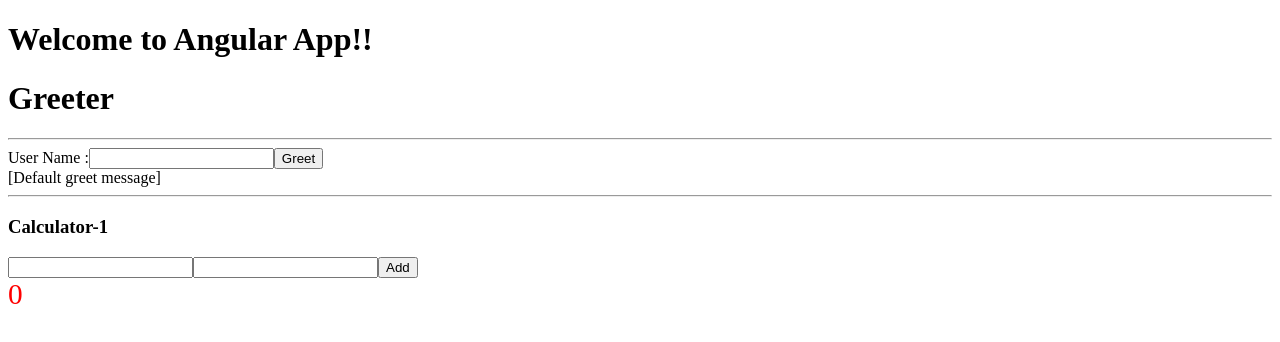
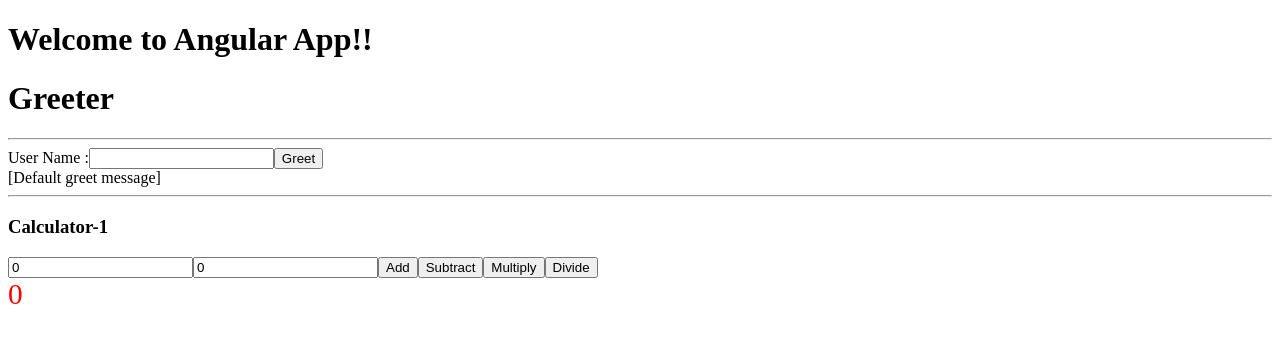
Before and after one commit to tkmagesh/Intelimedia-Angular2-Jul-2017, an Angular app in the folder hello-world-app/: page / in a window 1280 px wide. Shown: the top 342 px of the page. Built offline with nearby package versions, Linux system fonts and the light colour scheme.

Commit message:
Day-02 Complete

```diff
--- a/hello-world-app/src/app/app.module.ts
+++ b/hello-world-app/src/app/app.module.ts
@@ -1,5 +1,6 @@
 import { BrowserModule } from '@angular/platform-browser';
 import { NgModule } from '@angular/core';
+import { FormsModule } from '@angular/forms';
 
 import { AppComponent } from './app.component';
 import { GreeterComponent } from './greeter/greeter.component';
@@ -14,7 +15,8 @@
   ],
   //Module level import
   imports: [
-    BrowserModule
+    BrowserModule,
+    FormsModule
   ],
   //Non UI Entites (Services)
   providers: [],
--- a/hello-world-app/src/app/calculator/calculatorOne.component.html
+++ b/hello-world-app/src/app/calculator/calculatorOne.component.html
@@ -1,7 +1,11 @@
 <h3>Calculator-1</h3>
 <div>
-	<input type="number" #txtNumber1>
-	<input type="number" #txtNumber2>
-	<input type="button" value="Add" (click)="onAddClick(txtNumber1.value, txtNumber2.value)">
+	<input type="number" [(ngModel)]="n1">
+	<input type="number" [(ngModel)]="n2">
+
+	<input type="button" value="Add" (click)="onAddClick()">
+	<input type="button" value="Subtract" (click)="onSubtractClick()">
+	<input type="button" value="Multiply" (click)="onMultiplyClick()">
+	<input type="button" value="Divide" (click)="onDivideClick()">
 	<div class="result">{{result}}</div>
 </div>
--- a/hello-world-app/src/app/calculator/calculatorOne.component.ts
+++ b/hello-world-app/src/app/calculator/calculatorOne.component.ts
@@ -7,10 +7,22 @@
 })
 export class CalculatorOneComponent{
 	result : number = 0;
+	n1 : number = 0;
+	n2 : number = 0;
 
 	onAddClick(value1, value2){
-		let n1 : number = parseInt(value1, 10),
-			n2 : number = parseInt(value2, 10);
-		this.result = n1 + n2;
+		this.result = this.n1 + this.n2;
+	}
+
+	onSubtractClick(value1, value2){
+		this.result = this.n1 - this.n2;
+	}
+
+	onMultiplyClick(value1, value2){
+		this.result = this.n1 * this.n2;
+	}
+
+	onDivideClick(value1, value2){
+		this.result = this.n1 / this.n2;
 	}
 }
```
